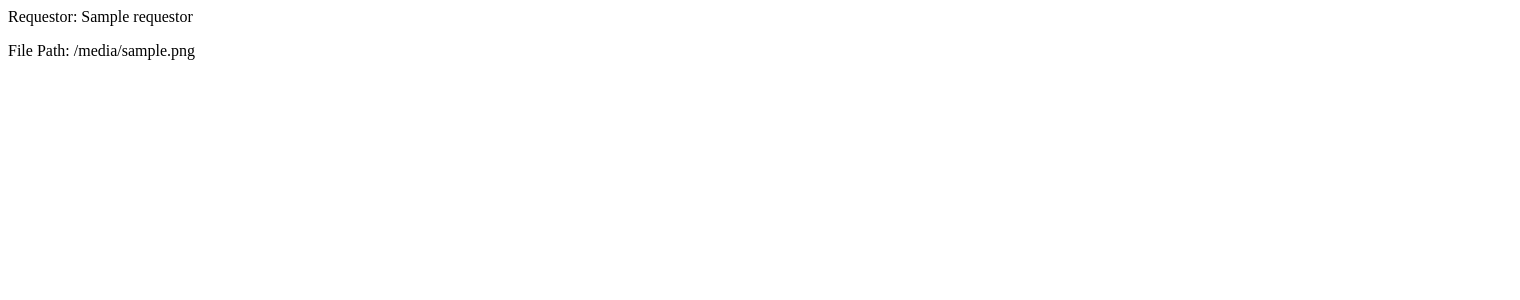
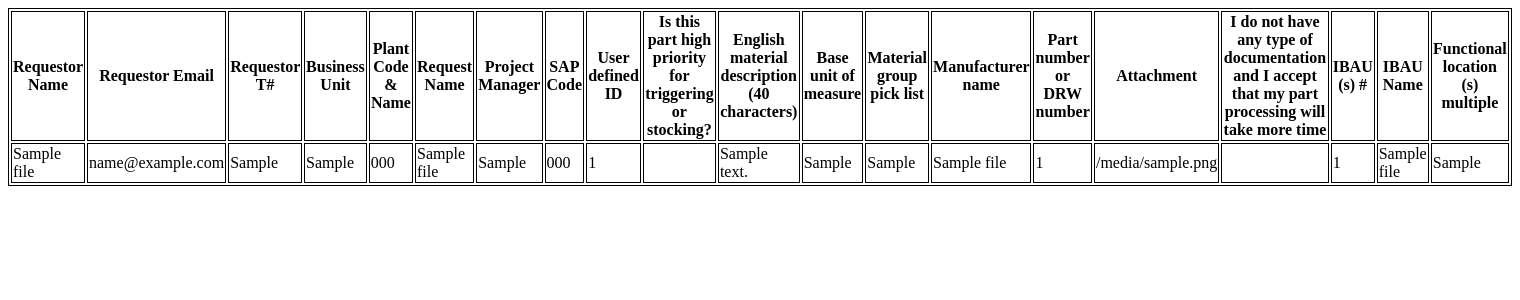
Before and after one commit to katemagbitang/django-files, a Django app: template testproject/testapp_1/templates/files_list.html in a window 1520 px wide. Shown: the top 300 px of the page. Run offline with Django 4.2, Linux system fonts and the light colour scheme; the template is opened without the code that fills it: most values are stand-ins (such as "Sample title", 1, 10 or a date in 2020); parts of the project's set-up code (start-up, migrations or seed data) failed here and were passed over.

Commit message:
imported data can be seen by user on a table

```diff
--- a/testproject/testapp_1/templates/files_list.html
+++ b/testproject/testapp_1/templates/files_list.html
@@ -1,9 +1,58 @@
 {% load static %}
 {% block content %}
+<style>
+    table, th, td {
+      border:1px solid black;
+    }
+    </style>
 <div>
-    {% for files in files %}
-        <p>Requestor: {{ file.requestor }}</p>
-        <p>File Path: {{ file.testFile.url }}</p><br>
-    {% endfor %}
+    <table style="width:100%">
+        <tr>
+            <th>Requestor Name</th>
+            <th>Requestor Email</th>
+            <th>Requestor T#</th>
+            <th>Business Unit</th>
+            <th>Plant Code & Name</th>
+            <th>Request Name</th>
+            <th>Project Manager</th>
+            <th>SAP Code</th>
+            <th>User defined ID</th>
+            <th>Is this part high priority for triggering or stocking?</th>
+            <th>English material description (40 characters)</th>
+            <th>Base unit of measure</th>
+            <th>Material group pick list</th>
+            <th>Manufacturer name</th>
+            <th>Part number or DRW number</th>
+            <th>Attachment</th>
+            <th>I do not have any type of documentation and I accept that my part processing will take more time</th>
+            <th>IBAU (s) #</th>
+            <th>IBAU Name</th>
+            <th>Functional location (s) multiple</th>
+        </tr>
+        {% for file in files %}
+        <tr>
+            <td>{{ file.requestorName }}</td>
+            <td>{{ file.requestorEmail }}</td>
+            <td>{{ file.requestorTNum }}</td>
+            <td>{{ file.businessUnit }}</td>
+            <td>{{ file.plantCode }}</td>
+            <td>{{ file.requestName }}</td>
+            <td>{{ file.projectManager }}</td>
+            <td>{{ file.sapCode }}</td>
+            <td>{{ file.userID }}</td>
+            <td>{{ file.isHighPriority }}</td>
+            <td>{{ file.materialDescription }}</td>
+            <td>{{ file.unitOfMeasurement }}</td>
+            <td>{{ file.materialGroup }}</td>
+            <td>{{ file.manufacturerName }}</td>
+            <td>{{ file.materialPartNumber }}</td>
+            <td>{{ file.attachment }}</td>
+            <td>{{ file.isDocumented }}</td>
+            <td>{{ file.ibauNum }}</td>
+            <td>{{ file.ibauName }}</td>
+            <td>{{ file.functionalLocations }}</td>
+        </tr>
+        {% endfor %}
+    </table>
 </div>
 {% endblock %}
--- a/testproject/testapp_1/views.py
+++ b/testproject/testapp_1/views.py
@@ -28,7 +28,7 @@ def index(request):
 
 
 def filesList(request):
-    files = testModel.objects.all()
+    files = fileRead.objects.all()
     return render(request,'files_list.html',{
         'files':files
     })
```
